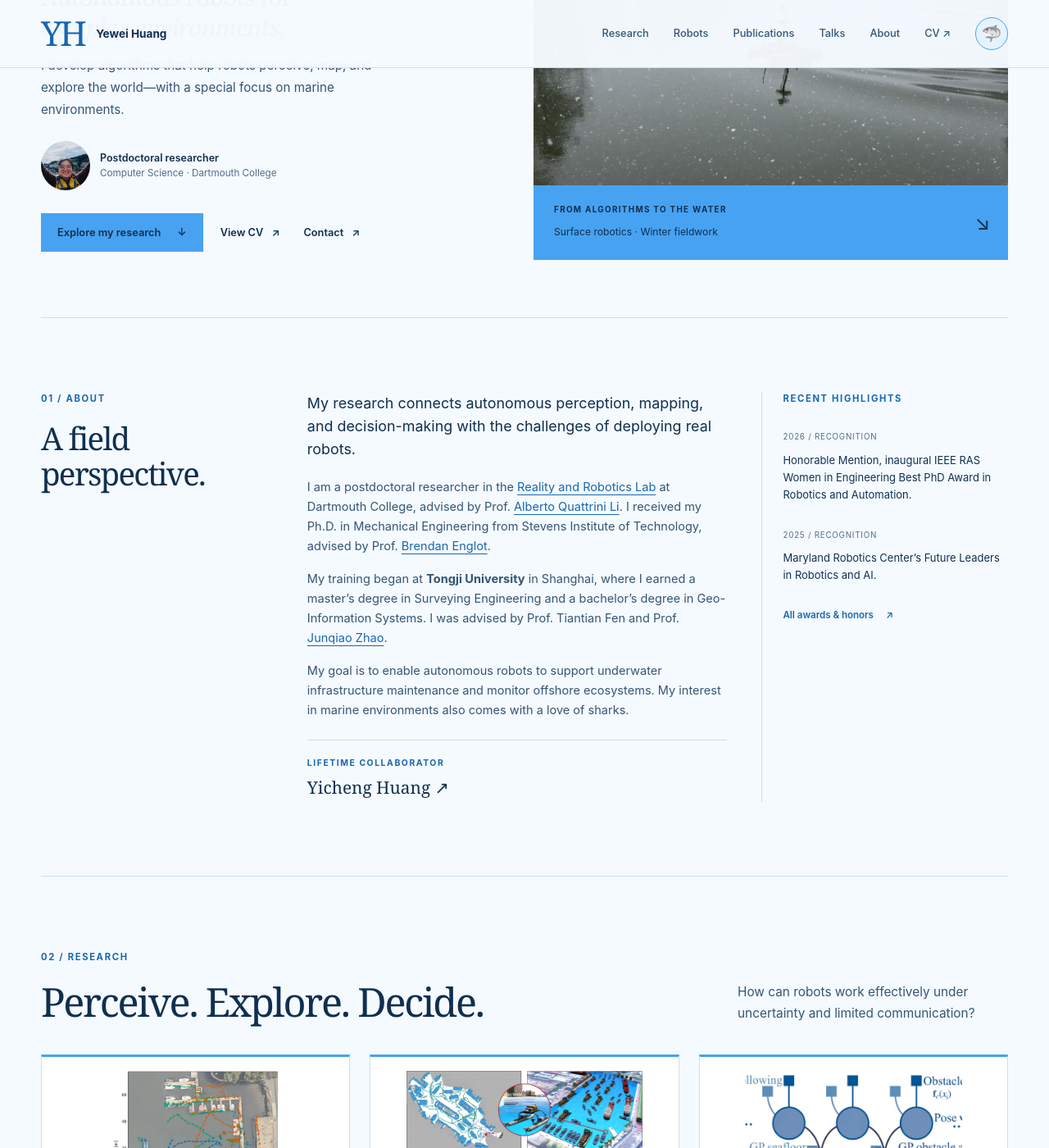
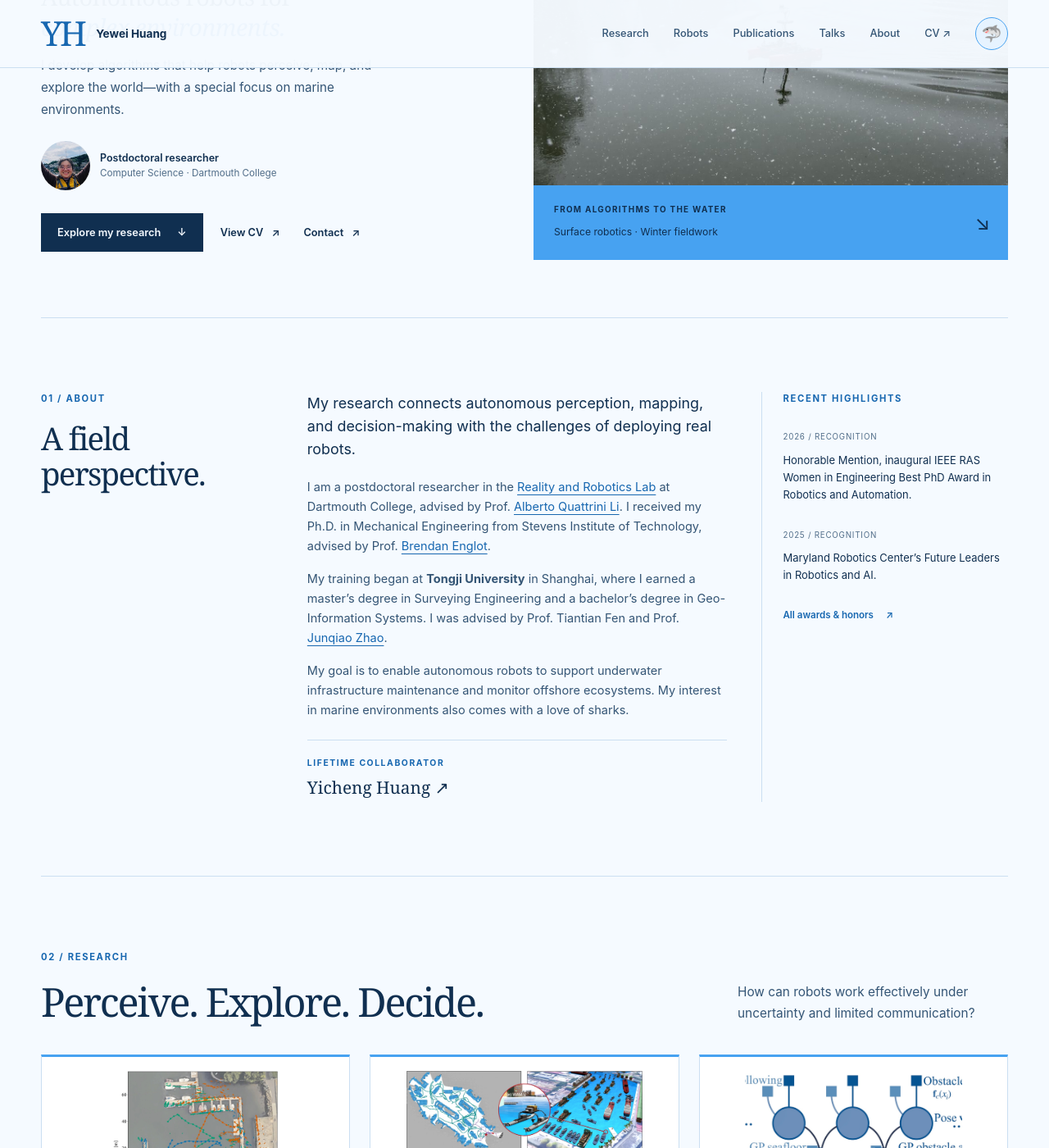
Before and after one commit to yeweihuang/yeweihuang.github.io, a Jekyll site: the page built from index.md, in a window 1280 px wide and 1400 px high, scrolled down 422 px. Shown: the whole window at 82% size. Built offline with Jekyll 4.4.1, drawn with Linux system fonts in a browser that asks for light colours.

Commit message:
Match primary buttons to the field section navy

```diff
--- a/assets/site.css
+++ b/assets/site.css
@@ -64,8 +64,8 @@ main { min-height: 65vh; }
 .hero-profile p span { display: block; color: var(--muted); font-size: .73rem; font-weight: 400; }
 .hero-actions { display: flex; gap: 13px; flex-wrap: wrap; margin-top: 28px; align-items: center; }
 .button { display: inline-flex; align-items: center; justify-content: center; gap: 20px; min-height: 46px; padding: 12px 19px; text-decoration: none; font-size: .8rem; font-weight: 600; }
-.button-primary { background: var(--accent); color: var(--ink); border: 1px solid var(--accent); }
-.button-primary:hover { background: var(--accent-hover); border-color: var(--accent-hover); color: var(--ink); }
+.button-primary { background: var(--ink); color: var(--paper); border: 1px solid var(--ink); }
+.button-primary:hover { background: var(--accent-strong); border-color: var(--accent-strong); color: var(--paper); }
 .button-text { color: var(--ink); padding-inline: 8px; gap: 10px; }
 .button-text:hover { text-decoration: underline; }
 .hero-figure { position: relative; overflow: hidden; background: var(--wash); min-height: 570px; }
```
